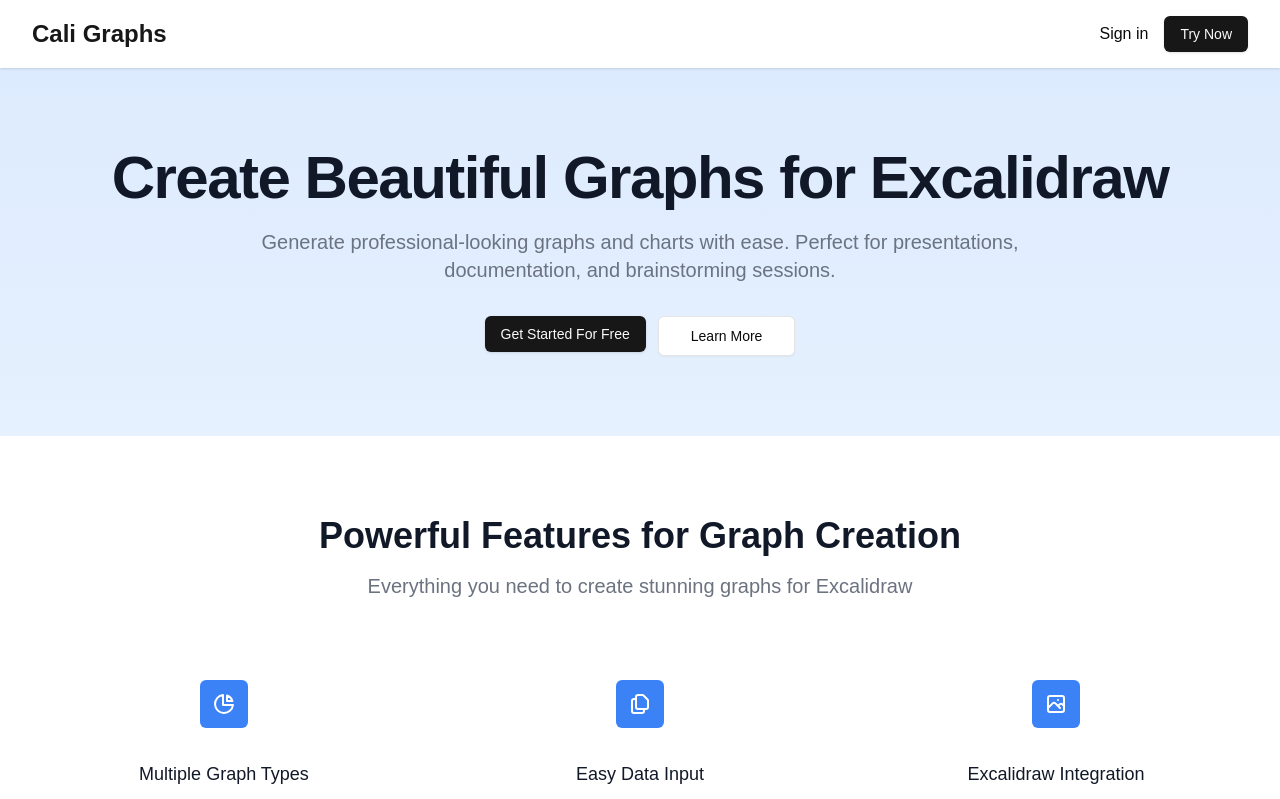
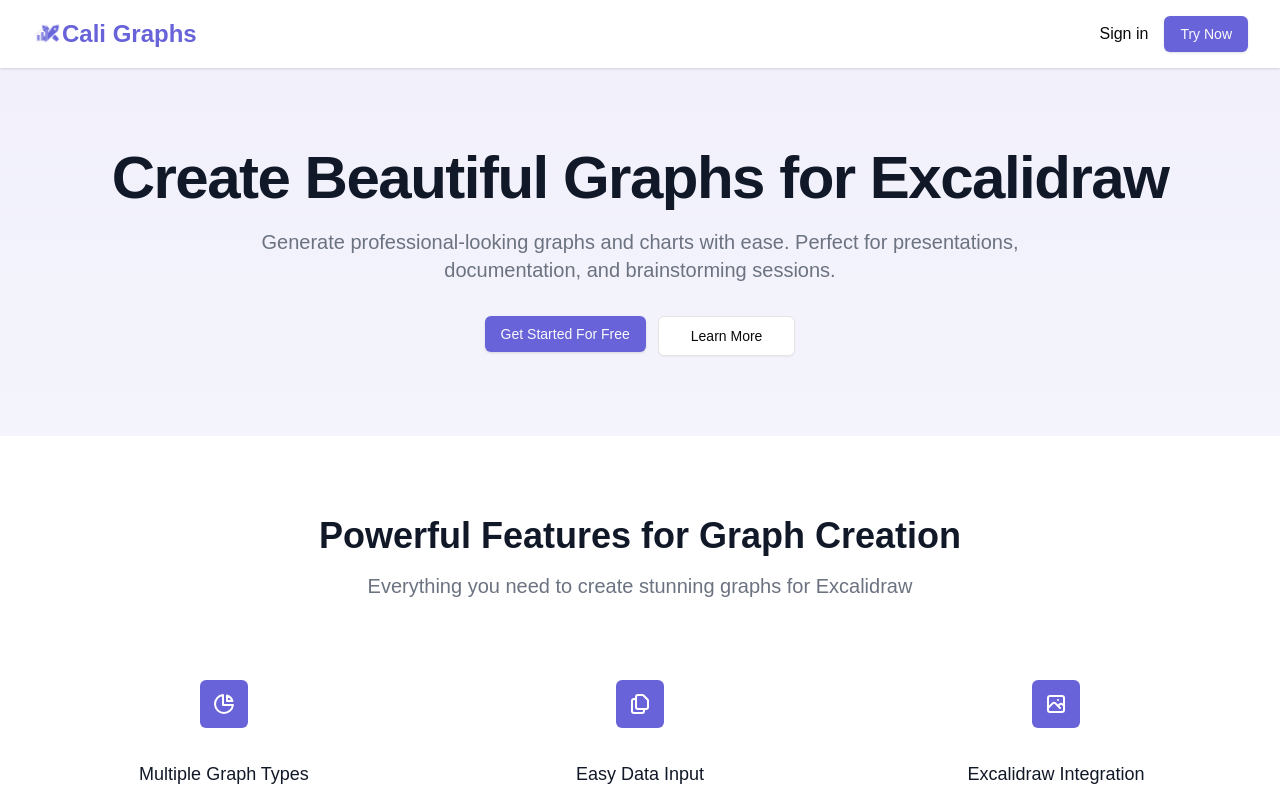
Before and after one commit to abdul-rehman-d/graphs, a Next.js app: page / in a window 1280 px wide. Shown: the top 799 px of the page. Built offline with nearby package versions, Linux system fonts and the light colour scheme; no server answers.

Commit message:
feat: played with primary colors

```diff
--- a/src/app/globals.css
+++ b/src/app/globals.css
@@ -14,7 +14,7 @@
     --card-foreground: 0 0% 3.9%;
     --popover: 0 0% 100%;
     --popover-foreground: 0 0% 3.9%;
-    --primary: 0 0% 9%;
+    --primary: 243 61% 62%;
     --primary-foreground: 0 0% 98%;
     --secondary: 0 0% 96.1%;
     --secondary-foreground: 0 0% 9%;
--- a/src/app/layout.tsx
+++ b/src/app/layout.tsx
@@ -32,7 +32,7 @@
         <body
           className={`${geistSans.variable} ${geistMono.variable} antialiased`}
         >
-          <div className="min-h-screen flex flex-col bg-gradient-to-b from-blue-100 to-white">
+          <div className="min-h-screen flex flex-col bg-gradient-to-b from-primary-10 to-white">
             <Topbar />
             {children}
           </div>
--- a/src/app/page.tsx
+++ b/src/app/page.tsx
@@ -41,7 +41,7 @@
 
             <div className="mt-20 grid grid-cols-1 gap-8 md:grid-cols-2 lg:grid-cols-3">
               <div className="flex flex-col items-center">
-                <div className="flex items-center justify-center h-12 w-12 rounded-md bg-blue-500 text-white">
+                <div className="flex items-center justify-center h-12 w-12 rounded-md bg-primary text-white">
                   <svg
                     className="h-6 w-6"
                     fill="none"
@@ -72,7 +72,7 @@
               </div>
 
               <div className="flex flex-col items-center">
-                <div className="flex items-center justify-center h-12 w-12 rounded-md bg-blue-500 text-white">
+                <div className="flex items-center justify-center h-12 w-12 rounded-md bg-primary text-white">
                   <svg
                     className="h-6 w-6"
                     fill="none"
@@ -97,7 +97,7 @@
               </div>
 
               <div className="flex flex-col items-center">
-                <div className="flex items-center justify-center h-12 w-12 rounded-md bg-blue-500 text-white">
+                <div className="flex items-center justify-center h-12 w-12 rounded-md bg-primary text-white">
                   <svg
                     className="h-6 w-6"
                     fill="none"
@@ -124,7 +124,7 @@
           </div>
         </section>
 
-        <section className="bg-blue-50 py-20">
+        <section className="bg-primary-10 py-20">
           <div className="max-w-7xl mx-auto px-4 sm:px-6 lg:px-8">
             <div className="text-center">
               <h2 className="text-3xl font-extrabold text-gray-900 sm:text-4xl">
--- a/src/components/common/topbar.tsx
+++ b/src/components/common/topbar.tsx
@@ -1,6 +1,9 @@
 import Link from "next/link";
 import { SignedIn, SignedOut, SignInButton, UserButton } from "@clerk/nextjs";
 import { CTAButton } from "../landing-page/cta-button";
+import Image from "next/image";
+
+import logo from '@/app/icon.png';
 
 export function Topbar() {
   return (
@@ -8,6 +11,12 @@
       <nav className="max-w-7xl mx-auto px-4 sm:px-6 lg:px-8 py-4">
         <div className="flex justify-between items-center">
           <Link href="/" className="flex items-center">
+            <Image
+              src={logo}
+              alt="something"
+              height={30}
+              width={30}
+            />
             <span className="text-2xl font-bold text-primary">Cali Graphs</span>
           </Link>
           <div className="flex items-center space-x-4">
--- a/tailwind.config.ts
+++ b/tailwind.config.ts
@@ -22,6 +22,7 @@
 				},
 				primary: {
 					DEFAULT: 'hsl(var(--primary))',
+					10: 'hsl(var(--primary) / 0.1)',
 					foreground: 'hsl(var(--primary-foreground))'
 				},
 				secondary: {
```
Lines whose indentation alone changed are shown as unchanged.
